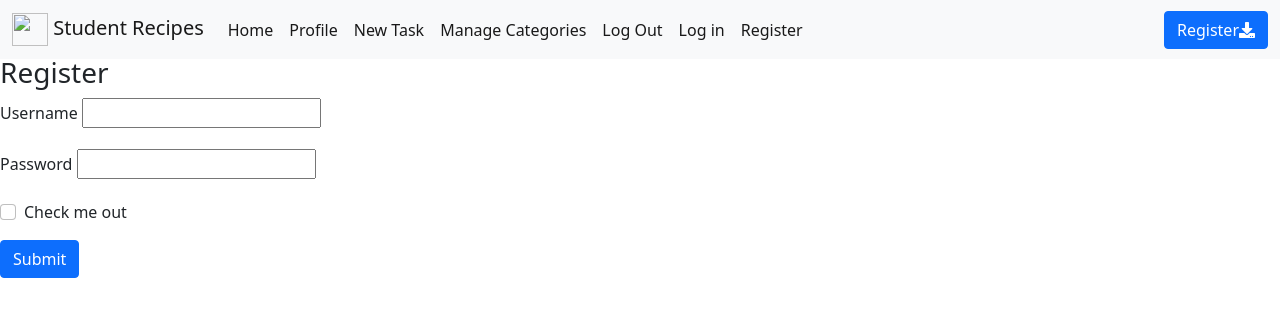
After one commit to wheresyura/CI-Project-3-Backend-Development, a Flask app: page /register in a window 1280 px wide. The commit adds this page. Shown: the top 317 px of the page. Run offline with Flask 2, Linux system fonts and the light colour scheme; some libraries are stand-ins or nearby versions.

Commit message:
added a register form from bootstrap

```diff
--- a/app.py
+++ b/app.py
@@ -4,6 +4,7 @@ from flask import (
     redirect, request, session, url_for)
 from flask_pymongo import PyMongo
 from bson.objectid import ObjectId
+from werkzeug.security import generate_password_hash, check_password_hash
 if os.path.exists("env.py"):
     import env
 
@@ -24,6 +25,11 @@ def get_tasks():
     return render_template("tasks.html", tasks=tasks)
 
 
+@app.route("/register", methods=["GET", "POST"])
+def register():
+    return render_template("register.html")
+
+
 if __name__ == "__main__":
     app.run(host=os.environ.get("IP"),
             port=int(os.environ.get("PORT")),
--- a/templates/base.html
+++ b/templates/base.html
@@ -50,9 +50,12 @@
             <li class="nav-item">
                 <a class="nav-link active" aria-current="page" href="#contact">Log in</a>
             </li>
+            <li class="nav-item">
+                <a class="nav-link active" aria-current="page" href="{{ url_for('register') }}">Register</a>
+            </li>
         </ul>
         <form class="d-flex">
-               <a class="btn btn-primary" target="_blank" href="assets/cv/yuriy_kovalchuk_cv.pdf">Register<i class="fas fa-download"></i></a>
+               <a class="btn btn-primary" target="_blank" href="{{ url_for('register') }}">Register<i class="fas fa-download"></i></a>
         </form>
         </div>
     </div>
--- /dev/null
+++ b/templates/register.html
@@ -0,0 +1,28 @@
+{% extends "base.html" %}
+{% block content %}
+
+<h3 class="center-align">Register</h3>
+
+<form method="POST" action="{{ url_for('register') }}">
+    <div class="mb-3">
+
+      <label for="username" class="form-label">Username</label>
+      <input type="text" name="username" class="validate" id="username" aria-describedby="emailHelp">
+
+    </div>
+    <div class="mb-3">
+
+
+      <label for="password" class="form-label">Password</label>
+      <input type="password" class="validate" id="password" name="password">
+    </div>
+    <div class="mb-3 form-check">
+      <input type="checkbox" class="form-check-input" id="exampleCheck1">
+      <label class="form-check-label" for="exampleCheck1">Check me out</label>
+    </div>
+
+    <button type="submit" class="btn btn-primary">Submit</button>
+  </form>
+
+
+  {% endblock %}
```
